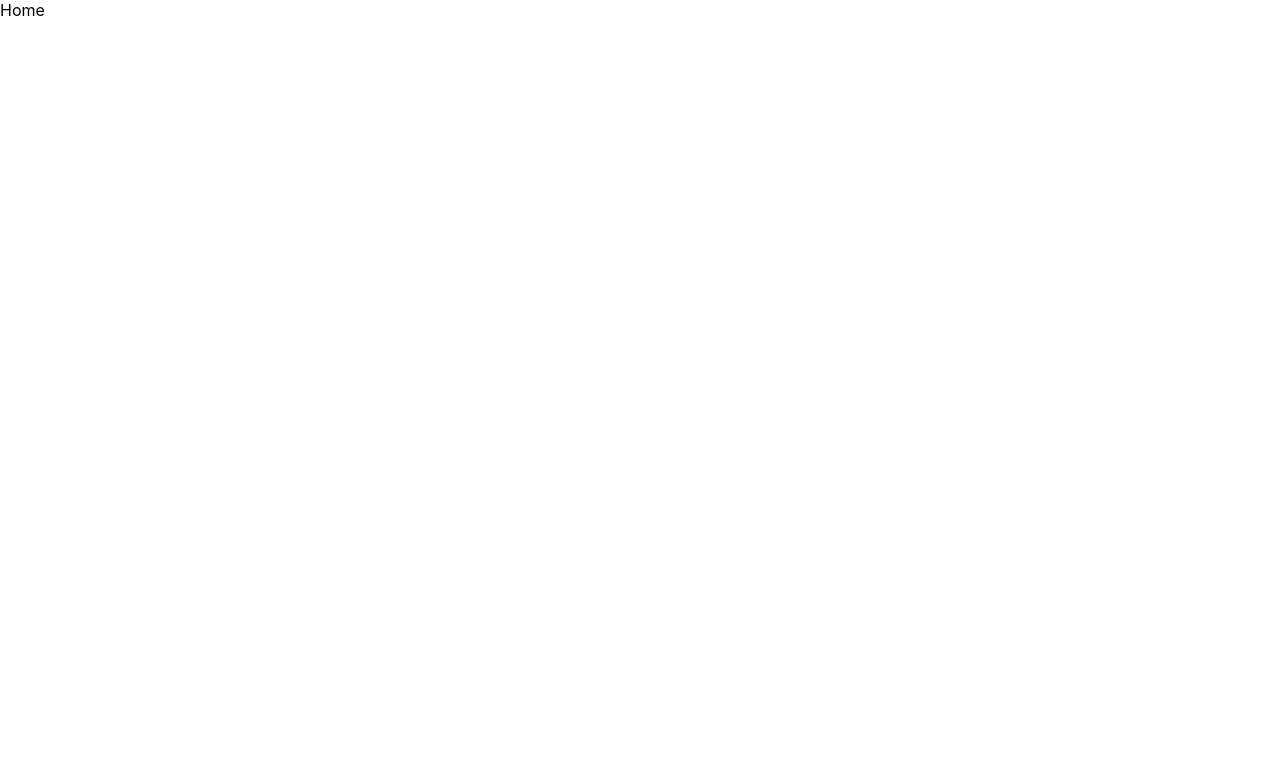
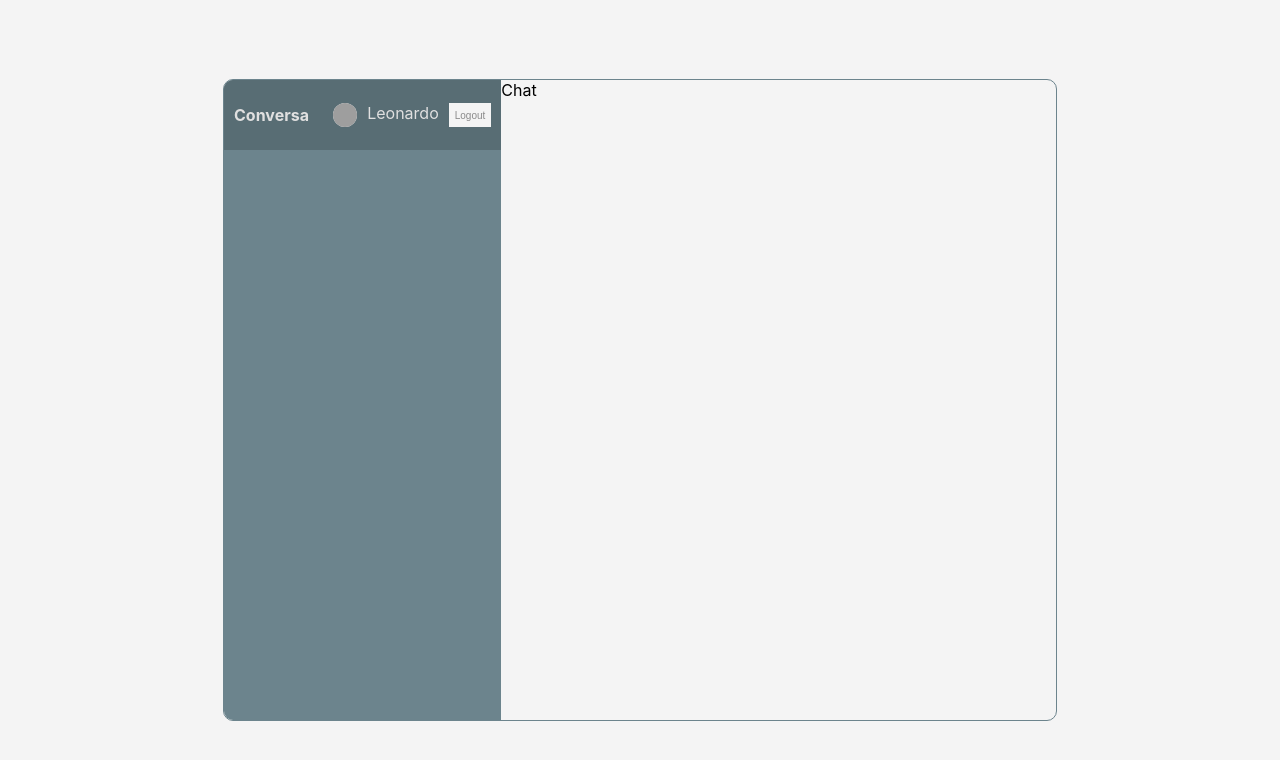
Before and after one commit to itsleonardog/conversa, a React (Create React App) app: page / in a window 1280 px wide. Shown: the top 760 px of the page. Built offline with nearby package versions, Linux system fonts and the light colour scheme; grey boxes are pictures that could not be loaded.

Commit message:
navbar layout

```diff
--- /dev/null
+++ b/src/components/Chat.jsx
@@ -0,0 +1,9 @@
+import React from 'react'
+
+const Chat = () => {
+  return (
+    <div className='chat'>Chat</div>
+  )
+}
+
+export default Chat
--- /dev/null
+++ b/src/components/Navbar.jsx
@@ -0,0 +1,18 @@
+import React from 'react'
+
+const Navbar = () => {
+  return (
+    <div className='navbar'>
+      <span className='logo'>
+        Conversa
+      </span>
+      <div className='user'>
+        <img src='https://images.unsplash.com/photo-1496302662116-35cc4f36df92?ixlib=rb-4.0.3&ixid=M3wxMjA3fDB8MHxwaG90by1wYWdlfHx8fGVufDB8fHx8fA%3D%3D&auto=format&fit=crop&w=870&q=80' alt='' />
+        <span>Leonardo</span>
+        <button>Logout</button>
+      </div>
+    </div>
+  )
+}
+
+export default Navbar
--- /dev/null
+++ b/src/components/Sidebar.jsx
@@ -0,0 +1,12 @@
+import React from 'react'
+import Navbar from '../components/Navbar'
+
+const Sidebar = () => {
+  return (
+    <div className='sidebar'>
+      <Navbar />
+    </div>
+  )
+}
+
+export default Sidebar
--- a/src/pages/Home.jsx
+++ b/src/pages/Home.jsx
@@ -1,8 +1,15 @@
 import React from 'react'
+import Sidebar from '../components/Sidebar'
+import Chat from '../components/Chat'
 
 const Home = () => {
   return (
-    <div>Home</div>
+    <div className='home'>
+      <div className='container'>
+        <Sidebar />
+        <Chat />
+      </div>
+    </div>
   )
 }
 
--- a/src/style.scss
+++ b/src/style.scss
@@ -67,3 +67,61 @@
     }
   }
 }
+
+.home {
+  background-color: #F4F4F4;
+  height: 100vh;
+  display: flex;
+  align-items: center;
+  justify-content: center;
+
+  .container {
+    border: 1px solid #6C848D;
+    border-radius: 10px;
+    width: 65%;
+    height: 80%;
+    display: flex;
+    overflow: hidden;
+  }
+
+  .sidebar {
+    flex: 1;
+    background-color: #6C848D;
+
+    .navbar {
+      display: flex;
+      align-items: center;
+      background-color: #586d74;
+      height: 50px;
+      padding: 10px;
+      justify-content: space-between;
+      color: #E0E0E0;
+
+      .logo {
+        font-weight: bold;
+      }
+
+      .user {
+        display: flex;
+        gap: 10px;
+
+        img {
+          background-color: #F4F4F4;
+          height: 24px;
+          width: 24px;
+          border-radius: 50%;
+          object-fit: cover;
+        }
+
+        button {
+          background-color: #F4F4F4;
+          color: #8A8A8A;
+          font-size: 10px;
+          border: none;
+          cursor: pointer;
+        }
+      }
+    }
+  }
+  .chat {flex: 2;}
+}
```
Also changed, not shown: src/components/Chats.jsx (added, +9 -0 lines), src/components/Input.jsx (added, +9 -0 lines), src/components/Message.jsx (added, +9 -0 lines), src/components/Search.jsx (added, +9 -0 lines).
